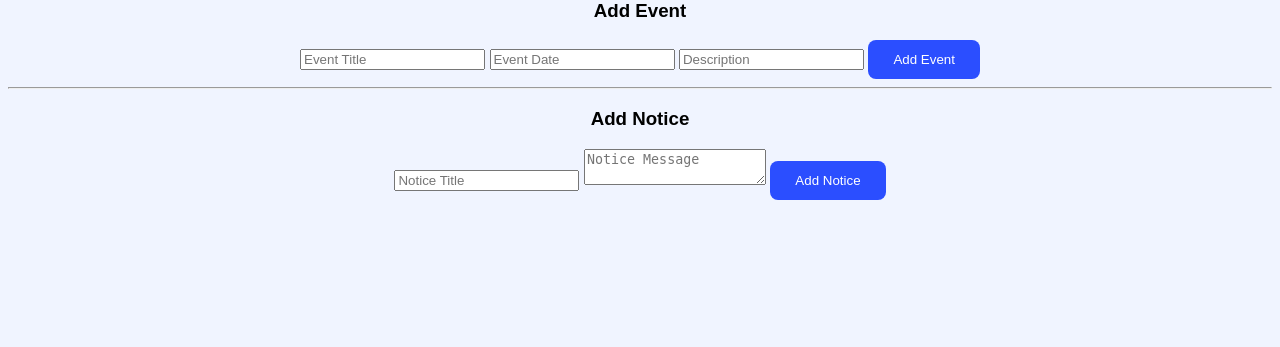
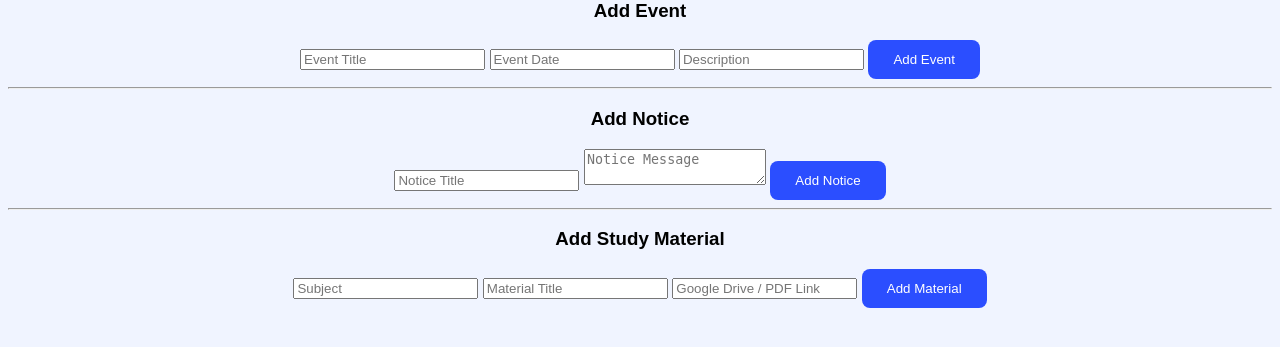
Before and after one commit to Aryaaa-9426/SyanpX_CampusOS, a Flask app: page /admin in a window 1280 px wide. Shown: the part 242-589 px from the top of the page. Run offline with Flask 3, Linux system fonts and the light colour scheme.

Commit message:
study material

```diff
--- a/app.py
+++ b/app.py
@@ -30,6 +30,17 @@ class Notice(db.Model):
     id = db.Column(db.Integer, primary_key=True)
     title = db.Column(db.String(100))
     message = db.Column(db.String(200))
+
+class StudyMaterial(db.Model):
+    id = db.Column(db.Integer, primary_key=True)
+    subject = db.Column(db.String(100))
+    title = db.Column(db.String(100))
+    link = db.Column(db.String(300))
+
+class Feedback(db.Model):
+    id = db.Column(db.Integer, primary_key=True)
+    name = db.Column(db.String(100))
+    message = db.Column(db.String(500))
 
 
 @app.route("/")
@@ -183,6 +194,37 @@ def admin():
 
     return render_template("admin.html")
     return render_template("admin.html")
+@app.route("/add_material", methods=["POST"])
+def add_material():
+
+    subject = request.form["subject"]
+    title = request.form["title"]
+    link = request.form["link"]
+
+    material = StudyMaterial(
+        subject=subject,
+        title=title,
+        link=link
+    )
+
+    db.session.add(material)
+    db.session.commit()
+
+    return "Study Material Added Successfully"
+
+@app.route("/study_materials")
+def study_materials():
+
+    materials = StudyMaterial.query.all()
+
+    return render_template("study_materials.html", materials=materials)
+
+@app.route("/feedback")
+def feedback():
+
+    all_feedback = Feedback.query.all()
+
+    return render_template("feedback.html", feedbacks=all_feedback)
 
 
 if __name__ == "__main__":
--- a/templates/admin.html
+++ b/templates/admin.html
@@ -44,6 +44,21 @@
     <button type="submit">Add Notice</button>
 
 </form>
+<hr>
+
+<h3>Add Study Material</h3>
+
+<form method="POST" action="/add_material">
+
+    <input type="text" name="subject" placeholder="Subject" required>
+
+    <input type="text" name="title" placeholder="Material Title" required>
+
+    <input type="text" name="link" placeholder="Google Drive / PDF Link" required>
+
+    <button type="submit">Add Material</button>
+
+</form>
 
 
 </div>
```
Also changed, not shown: templates/study_materials.html (added, +30 -0 lines), instance/campus.db.
